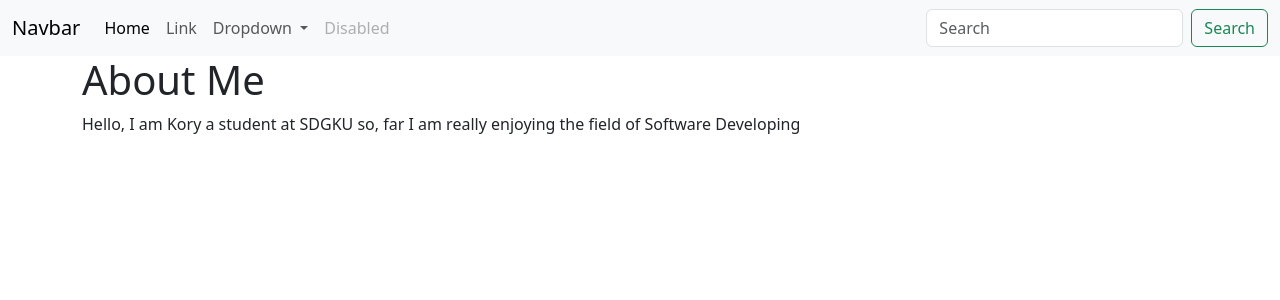
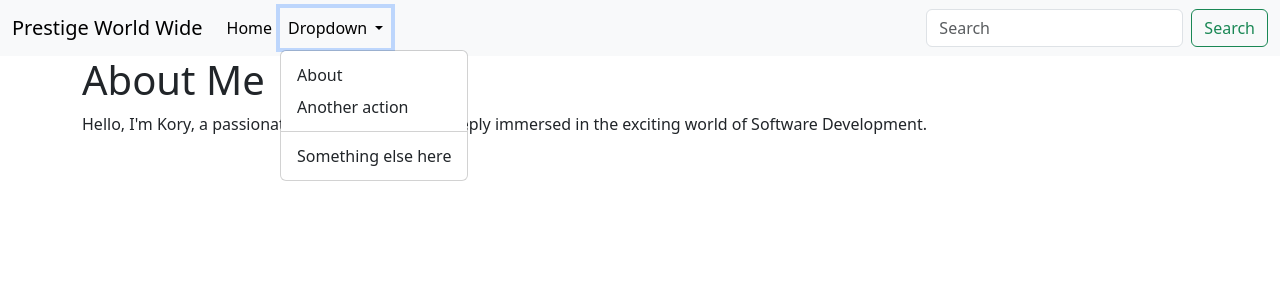
Before and after one commit to KP419/blog, a Django app: page /about/ in a window 1280 px wide, after a click on "Dropdown". Shown: the top 300 px of the page. Run offline with Django 5.2, Linux system fonts and the light colour scheme.

Commit message:
base list and about html

```diff
--- a/posts/views.py
+++ b/posts/views.py
@@ -1,3 +1,5 @@
+from django.forms import BaseModelForm
+from django.http import HttpResponse
 from django.views.generic import(
     ListView,
     DetailView,
@@ -27,6 +29,10 @@
     model = Post
     fields = ["title", "subtitle", "body", "status"]
 
+    def form_valid(self, form):
+        form.instance.author = self.request.user
+        return super().form_valid(form)
+
 class PostDeleteView(DeleteView):
     template_name = "posts/delete.html"
     model = Post
--- a/templates/base.html
+++ b/templates/base.html
@@ -12,7 +12,7 @@
 <body>
     <nav class="navbar navbar-expand-lg bg-body-tertiary">
         <div class="container-fluid">
-            <a class="navbar-brand" href="#">Navbar</a>
+            <a class="navbar-brand" href="#">Prestige World Wide</a>
             <button class="navbar-toggler" type="button" data-bs-toggle="collapse"
                 data-bs-target="#navbarSupportedContent" aria-controls="navbarSupportedContent" aria-expanded="false"
                 aria-label="Toggle navigation">
@@ -23,16 +23,13 @@
                     <li class="nav-item">
                         <a class="nav-link active" aria-current="page" href="#">Home</a>
                     </li>
-                    <li class="nav-item">
-                        <a class="nav-link" href="#">Link</a>
-                    </li>
                     <li class="nav-item dropdown">
                         <a class="nav-link dropdown-toggle" href="#" role="button" data-bs-toggle="dropdown"
                             aria-expanded="false">
                             Dropdown
                         </a>
                         <ul class="dropdown-menu">
-                            <li><a class="dropdown-item" href="#">Action</a></li>
+                            <li><a class="dropdown-item" href="{% url 'about' %}">About</a></li>
                             <li><a class="dropdown-item" href="#">Another action</a></li>
                             <li>
                                 <hr class="dropdown-divider" />
@@ -41,9 +38,6 @@
                                 <a class="dropdown-item" href="#">Something else here</a>
                             </li>
                         </ul>
-                    </li>
-                    <li class="nav-item">
-                        <a class="nav-link disabled" aria-disabled="true">Disabled</a>
                     </li>
                 </ul>
                 <form class="d-flex" role="search">
--- a/templates/pages/about.html
+++ b/templates/pages/about.html
@@ -2,10 +2,9 @@
 
 {% block title %}About Me{% endblock title %}
 
-{%block content%}
+{% block content %}
 
 <h1>About Me</h1>
-<p>Hello, I am Kory a student at SDGKU so, far I am really enjoying the field of Software Developing</p>
-
+<p>Hello, I'm Kory, a passionate student at SDGKU, deeply immersed in the exciting world of Software Development.</p>
 
 {% endblock content %}
```
Also changed, not shown: templates/lists.html (added, +15 -0 lines).
